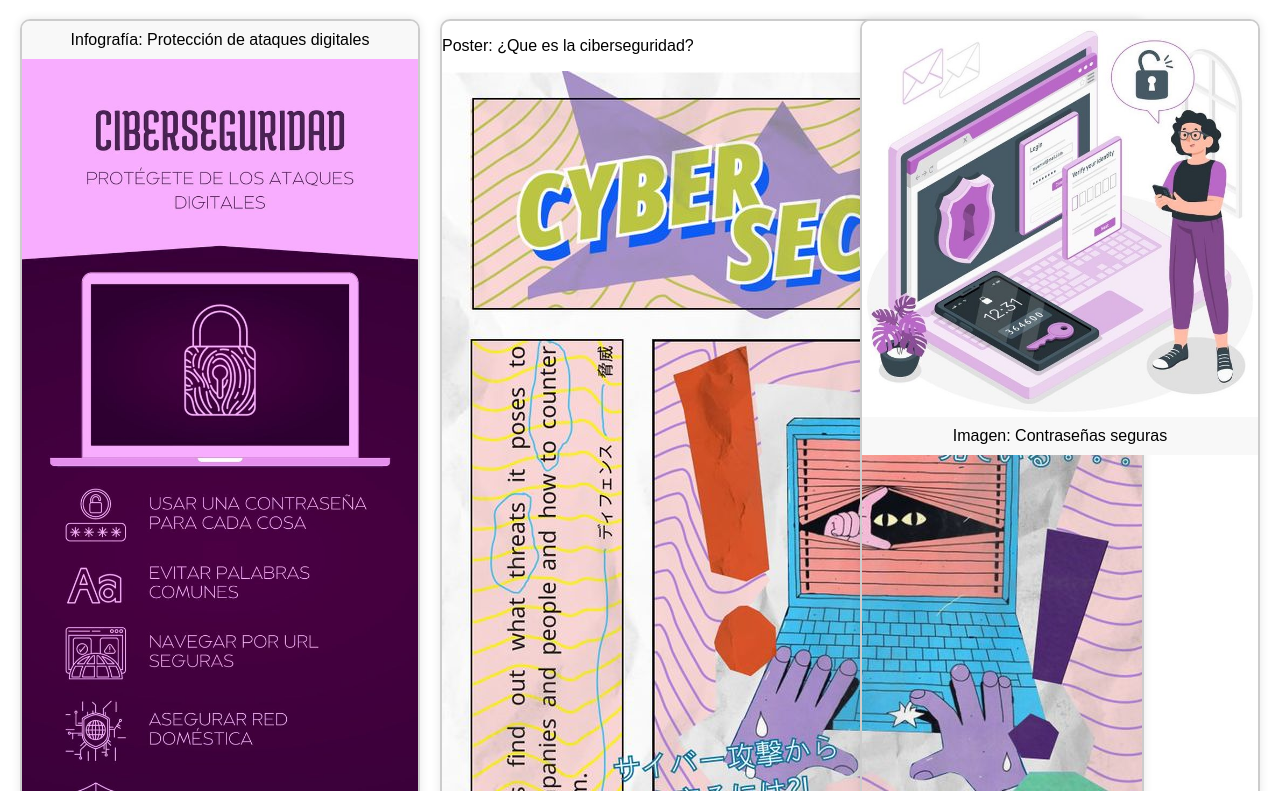
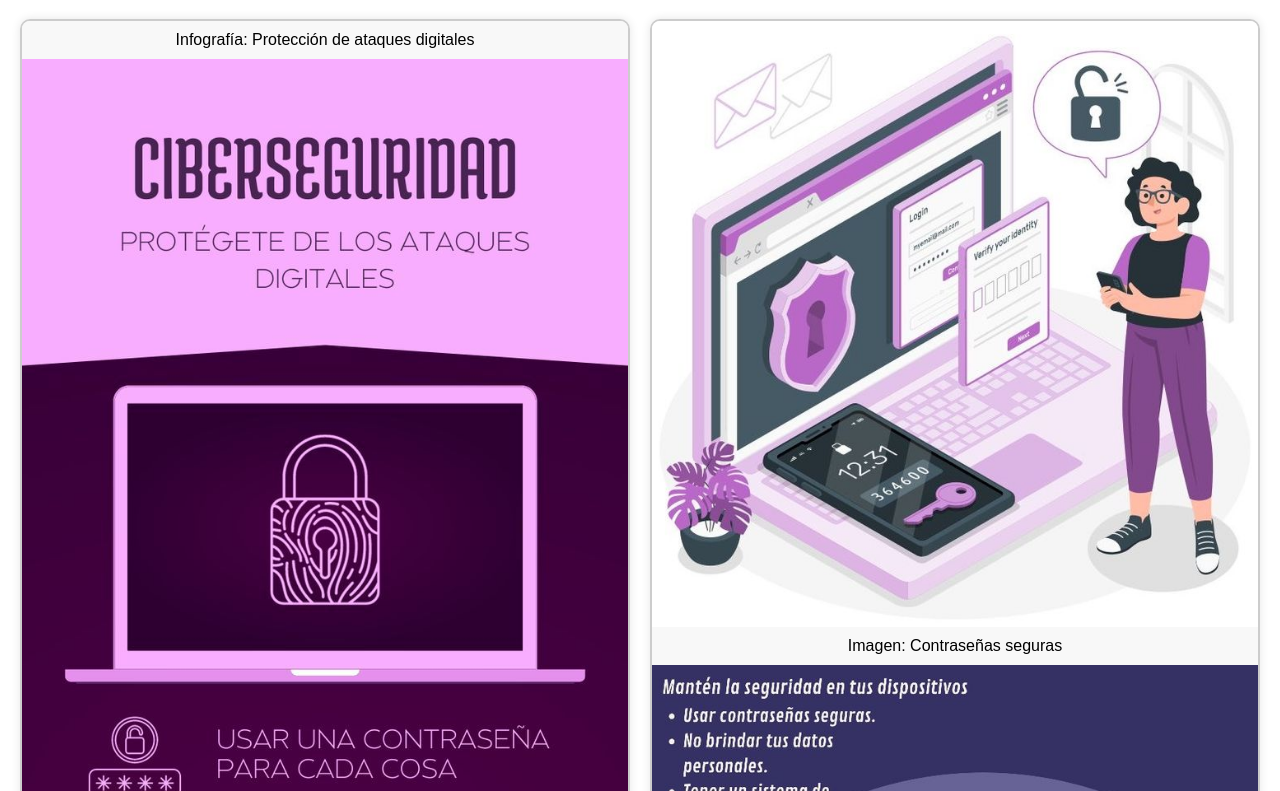
Before and after one commit to nataliaar07/Proyecto-ciberseguridad, a plain HTML site: page imagenes/galeria.html in a window 1280 px wide. Shown: the part 161-952 px from the top of the page. Drawn offline with Linux system fonts and the light colour scheme.

Commit message:
Terminando de agregar imagenes y editar el style para que las imagenes esten en la posicion correcta

```diff
--- a/imagenes/davilastyle.css
+++ b/imagenes/davilastyle.css
@@ -8,13 +8,11 @@ nav {
     height: 80px;
 }
 
-
 .nav-contenedor {
     display: flex;
     height: 100%;
     align-items: center;
 }
-
 
 .menu {
     list-style: none;
@@ -24,18 +22,15 @@ nav {
     padding: 5px;
 }
 
-
 .ROBOT img {
     border-radius: 50%;
     width: 60px;
     height: 60px;
 }
 
-
 .menu li {
     font-size: medium;
 }
-
 
 .menu a {
     font-family: Impact, Haettenschweiler, 'Arial Narrow Bold', sans-serif;
@@ -45,17 +40,14 @@ nav {
     display: block;
 }
 
-
 .menu a:hover {
     background-color: #633533;
     border-radius: 5px;
 }
 
-
 .imageness {
     padding: 0%;
 }
-
 
 .bodyimagenes {
     font-family: sans-serif;
@@ -63,13 +55,12 @@ nav {
     padding: 20px;
 }
 
-
 .galeria {
     display: grid;
-    grid-template-columns: repeat(auto-fit, minmax(250px, 1fr));
+    /* Explicitly define grid columns */
+    grid-template-columns: 1fr 1fr; /* Two columns */
     gap: 20px;
 }
-
 
 .item {
     border: 2px solid #ccc;
@@ -78,15 +69,14 @@ nav {
     box-shadow: 0 0 10px rgba(0,0,0,0.1);
 }
 
-
+/* Make the poster span both columns */
 .itemposter {
     border: 2px solid #ccc;
     border-radius: 10px;
     overflow: hidden;
     box-shadow: 0 0 10px rgba(0,0,0,0.1);
-    width: 700px;
+    grid-column: span 2; /* Span two columns */
 }
-
 
 .item img {
     width: 100%;
@@ -94,10 +84,13 @@ nav {
     display: block;
 }
 
-
 .item p {
     text-align: center;
     padding: 10px;
     background-color: #f8f8f8;
     margin: 0;
 }
+
+.derecha {
+    text-align: right;
+}
--- a/imagenes/galeria.html
+++ b/imagenes/galeria.html
@@ -26,13 +26,18 @@
         <p>Infografía: Protección de ataques digitales</p>
       <img src="infografiamorada.jpg" alt="Infografía 1" height="200px">
     </div>
+
+    <div class="item">
+      <img src="imagenmorada.jpg" alt="Imagen">
+      <p>Imagen: Contraseñas seguras</p>
+      <img src="posteranimado.jpg" alt="poster">
+    </div>
+
     <div class="itemposter">
         <p>Poster: ¿Que es la ciberseguridad?</p>
       <img src="postercool.jpg" alt="Poster">
-    </div>
-    <div class="item">
-      <img src="imagenmorada.jpg" alt="Imagen">
-      <p>Imagen: Contraseñas seguras</p>
+      <img src="postercolores.jpg" alt="colores">
+      <p  class="derecha">Poster: Errores frecuentes</p>
     </div>
   </div>
 
```
Also changed, not shown: imagenes/posteranimado.jpg (added), imagenes/postercolores.jpg (added). Lines whose indentation alone changed are shown as unchanged.
